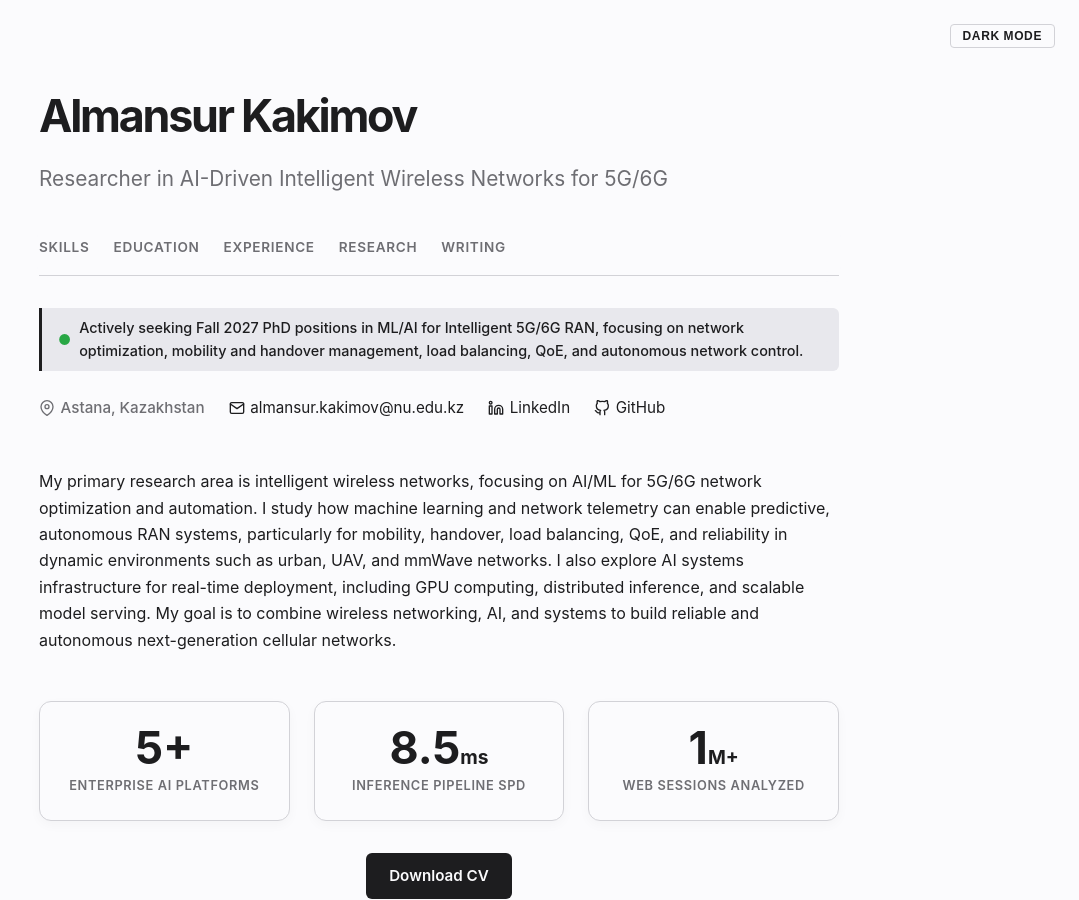
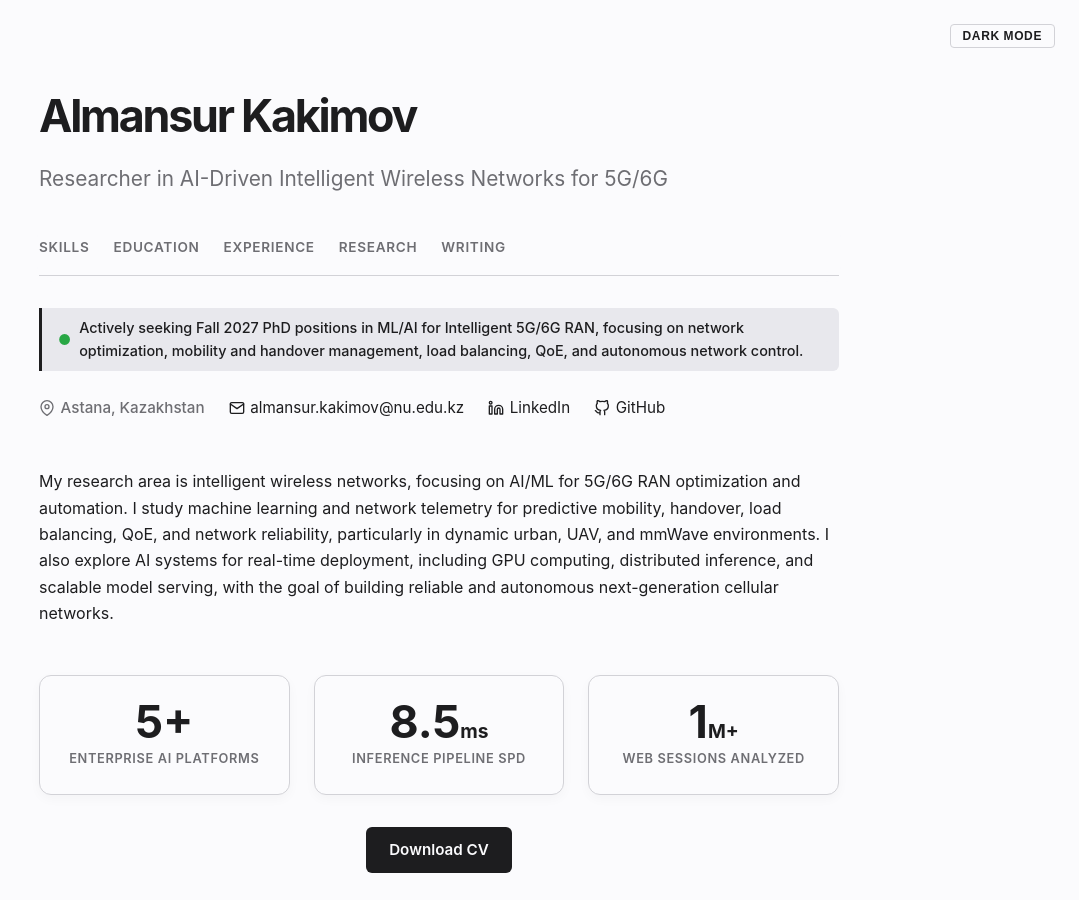
Before and after one commit to almansur04/almansur04.github.io, a Jekyll site: the page built from index.html, in a window 1280 px wide and 900 px high. Shown: the whole window, without its empty margins (201-1280 px from the left). Built offline with Jekyll 4.4.1, drawn with Linux system fonts in a browser that asks for light colours.

Commit message:
Update research description in header.html
Revised description for clarity and conciseness.

```diff
--- a/_includes/header.html
+++ b/_includes/header.html
@@ -37,7 +37,7 @@
         </div>
 
     <p class="description">
-        My primary research area is intelligent wireless networks, focusing on AI/ML for 5G/6G network optimization and automation. I study how machine learning and network telemetry can enable predictive, autonomous RAN systems, particularly for mobility, handover, load balancing, QoE, and reliability in dynamic environments such as urban, UAV, and mmWave networks. I also explore AI systems infrastructure for real-time deployment, including GPU computing, distributed inference, and scalable model serving. My goal is to combine wireless networking, AI, and systems to build reliable and autonomous next-generation cellular networks.
+        My research area is intelligent wireless networks, focusing on AI/ML for 5G/6G RAN optimization and automation. I study machine learning and network telemetry for predictive mobility, handover, load balancing, QoE, and network reliability, particularly in dynamic urban, UAV, and mmWave environments. I also explore AI systems for real-time deployment, including GPU computing, distributed inference, and scalable model serving, with the goal of building reliable and autonomous next-generation cellular networks.
     </p>
 
     <div class="stats-container">
```
